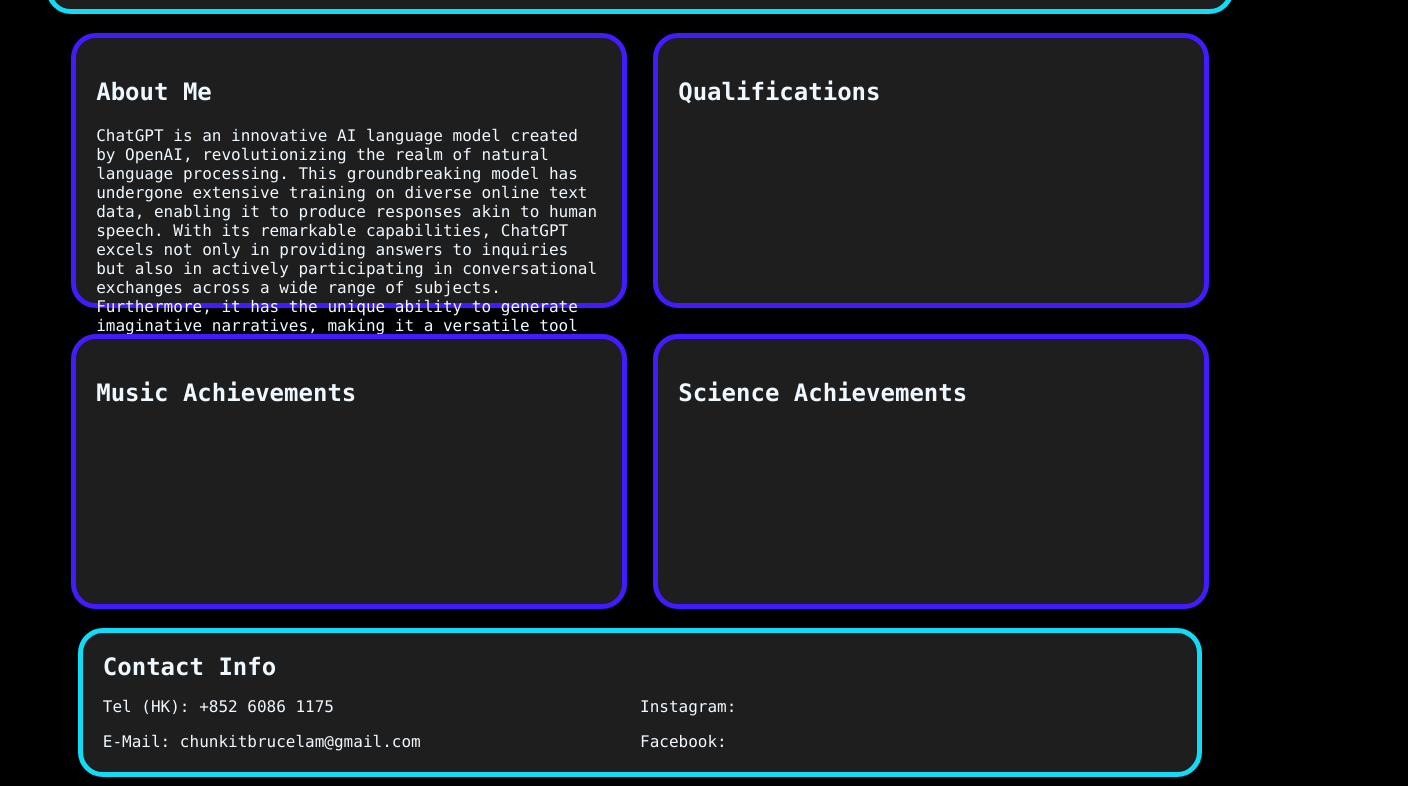
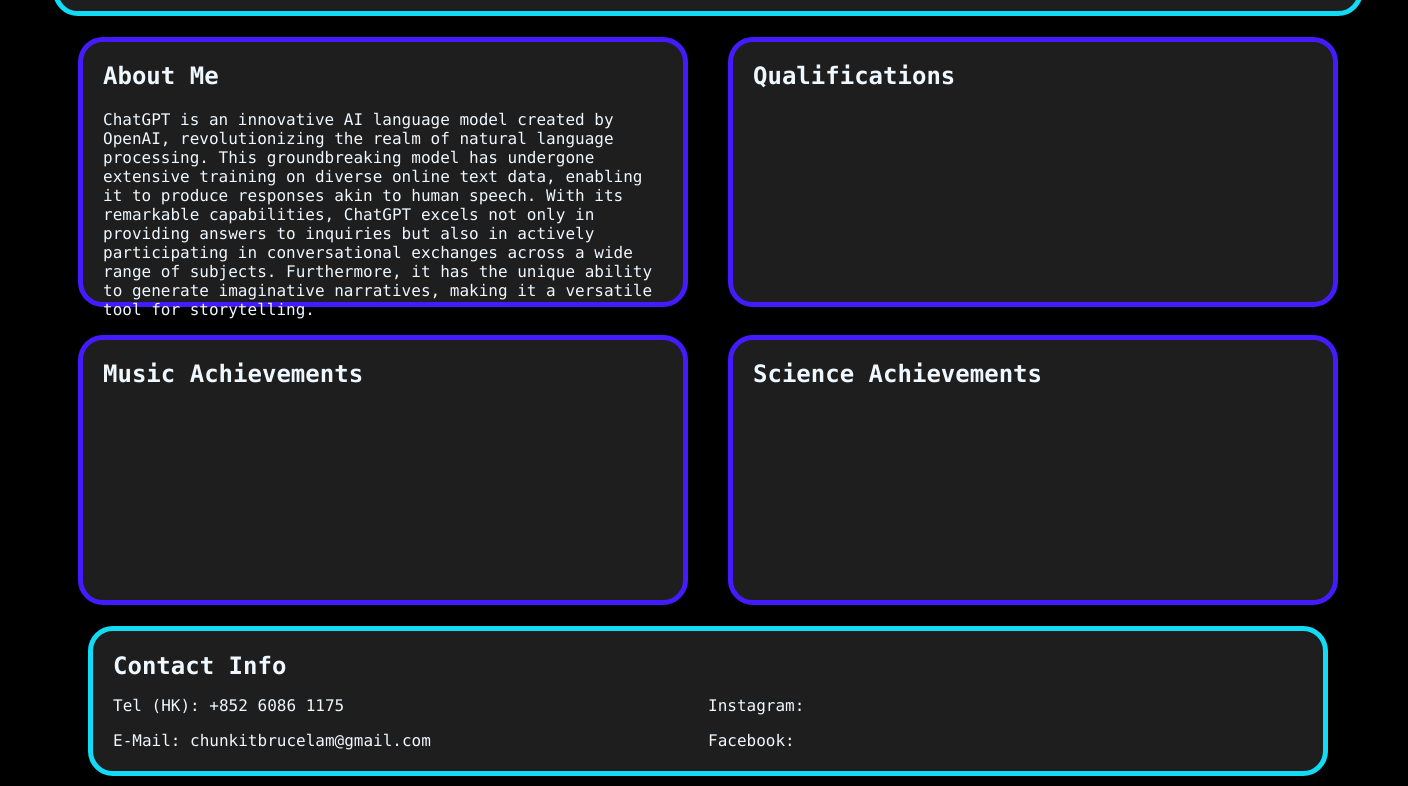
Before and after one commit to lckbruce/lckbruce.github.io, a plain HTML site: page index.html in a window 1280 px wide. Shown: the part 171-957 px from the top of the page, 1408 px wide, since content can reach past the window. Drawn offline with Linux system fonts and the light colour scheme.

Commit message:
Add files via upload

```diff
--- a/index.html
+++ b/index.html
@@ -3,7 +3,7 @@
 <head>
     <meta charset="UTF-8">
     <meta http-equiv="X-UA-Compatible" content="IE=edge">
-    <meta name="viewport" content="width=device-width, initial-scale=1, maximum-scale=1" />
+    <meta name="viewport" content="user-scalable = yes">
     <title>Bruce Lam's Portfolio</title>
     <link rel="stylesheet" href="style.css">
 </head>
@@ -25,7 +25,7 @@
 
 
     <div id="boxtl">
-        <h2>About Me</h2>
+        <h2 class="topmarginfix">About Me</h2>
         <p>ChatGPT is an innovative AI language model created by OpenAI, revolutionizing the realm of natural language processing. This groundbreaking model has undergone extensive training on diverse online text data, enabling it to produce responses akin to human speech. With its remarkable capabilities, ChatGPT excels not only in providing answers to inquiries but also in actively participating in conversational exchanges across a wide range of subjects. Furthermore, it has the unique ability to generate imaginative narratives, making it a versatile tool for storytelling.
 
         </p>
@@ -33,22 +33,22 @@
 
 
     <div id="boxtr">
-        <h2>Qualifications</h2>
+        <h2 class="topmarginfix">Qualifications</h2>
     </div>
 
 
     <div id="boxbl">
-        <h2>Music Achievements</h2>
+        <h2 class="topmarginfix">Music Achievements</h2>
     </div>
 
 
     <div id="boxbr">
-        <h2 >Science Achievements</h2>
+        <h2 class="topmarginfix">Science Achievements</h2>
     </div>
 
 
     <div class="bottom">
-        <h2 class="h2marginfix">Contact Info</h2>
+        <h2 class="bottommarginfix">Contact Info</h2>
             <div class="left">
                 <p>Tel (HK): +852 6086 1175</p>
                 <p>E-Mail:  chunkitbrucelam@gmail.com</p>
--- a/style.css
+++ b/style.css
@@ -1,6 +1,8 @@
 body{
 background-color: black;
 font-family: "Lucida Console", "Courier New", monospace;
+min-width: 1400px;
+min-height: 750px;
 }
 
 .top {
@@ -15,6 +17,7 @@ padding-left: 20px;
 width: 90%;
 margin: 0 auto;
 overflow: hidden;
+margin-top: 10px;
 }
 
 .bottom {
@@ -28,6 +31,7 @@ padding-bottom: 5px;
 padding-left: 20px;
 width: 85%;
 margin: 0 auto;
+margin-bottom: 10px;
 overflow: hidden;
 }
 
@@ -39,7 +43,7 @@ border: 5px solid rgb(68, 27, 253);
 padding: 20px;
 float: left;
 width: 40%;
-height: 225px;
+height: 220px;
 margin-top: 1.5%;
 margin-bottom: 1%;
 margin-right: 0%;
@@ -54,7 +58,7 @@ border: 5px solid rgb(68, 27, 253);
 padding: 20px;
 float: right;
 width: 40%;
-height: 225px;
+height: 220px;
 margin-top: 1.5%;
 margin-bottom: 1%;
 margin-right: 5%;
@@ -68,7 +72,7 @@ border: 5px solid rgb(68, 27, 253);
 padding: 20px;
 float: left;
 width: 40%;
-height: 225px;
+height: 220px;
 margin-top: 1%;
 margin-bottom: 1.5%;
 margin-right: 0%;
@@ -83,7 +87,7 @@ border: 5px solid rgb(68, 27, 253);
 padding: 20px;
 float: right;
 width: 40%;
-height: 225px;
+height: 220px;
 margin-top: 1%;
 margin-bottom: 1.5%;
 margin-right: 5%;
@@ -100,8 +104,12 @@ float: left;
 width: 50%;
 }
 
-.h2marginfix {
+.bottommarginfix {
 margin-bottom: 0;
+}
+
+.topmarginfix {
+margin-top: 0;
 }
 
 #picdiv {
@@ -112,7 +120,3 @@ border-radius: 50%;
 margin-right: 35px;
 margin-top: 4px;
 }
-
-#name {
-
-}
```
